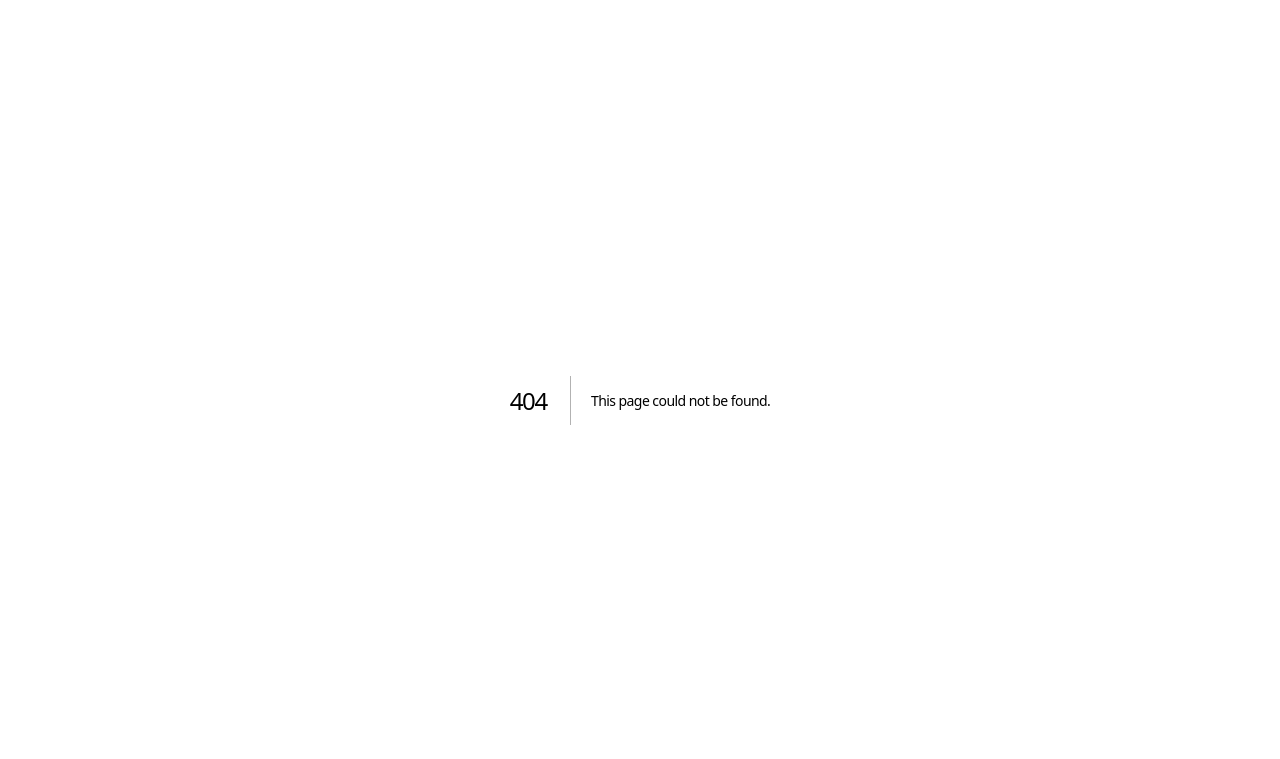
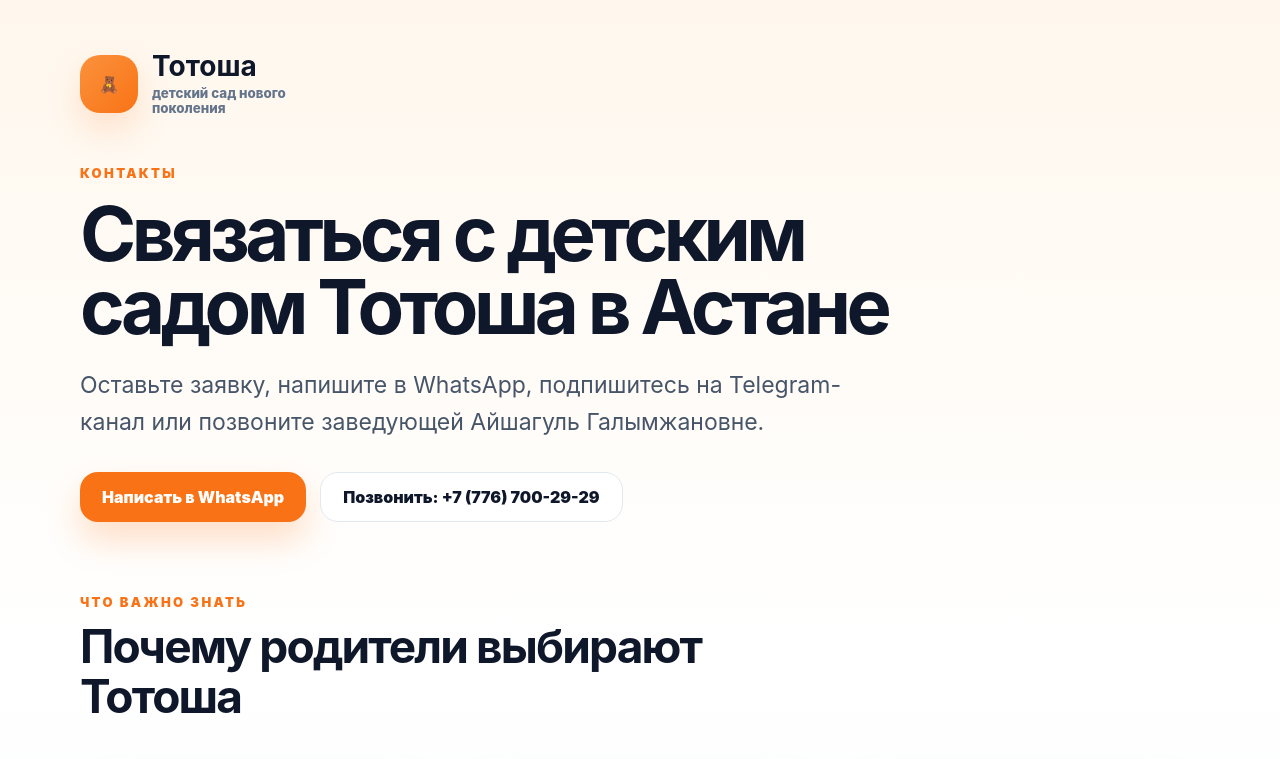
Before and after one commit to nexora-kz/totosha, a Next.js app: page /contacts in a window 1280 px wide. Before the commit this address had no page. Shown: the top 759 px of the page. Built offline with nearby package versions, Linux system fonts and the light colour scheme.

Commit message:
TOTOSHA SEO: add contacts page

```diff
--- /dev/null
+++ b/app/contacts/page.tsx
@@ -0,0 +1,27 @@
+import type { Metadata } from 'next';
+import { SeoLanding } from '../../components/SeoLanding';
+
+export const metadata: Metadata = {
+  title: 'Контакты детского сада Тотоша в Астане',
+  description: 'Контакты Тотоша: записаться на экскурсию, позвонить заведующей, написать в WhatsApp или Telegram, открыть карту и маршрут.',
+  alternates: { canonical: '/contacts' },
+};
+
+export default function ContactsSeoPage() {
+  return (
+    <SeoLanding
+      eyebrow="Контакты"
+      title="Связаться с детским садом Тотоша в Астане"
+      description="Оставьте заявку, напишите в WhatsApp, подпишитесь на Telegram-канал или позвоните заведующей Айшагуль Галымжановне."
+      bullets={[
+        'Телефон: +7 (776) 700-29-29',
+        'WhatsApp для быстрой связи',
+        'Официальный Telegram-канал @totoshakids',
+        'Instagram @totoshakids',
+        'Запись на экскурсию',
+        'Удобный маршрут через 2ГИС',
+      ]}
+      cta="Написать в WhatsApp"
+    />
+  );
+}
```
